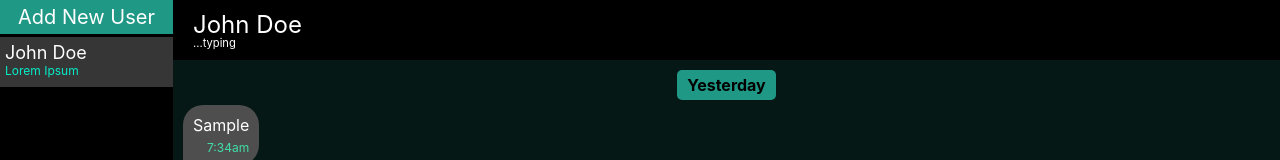
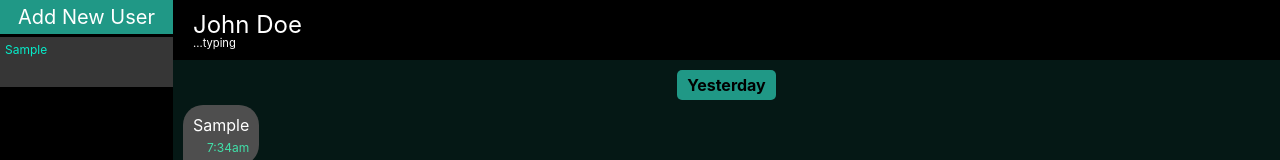
Before and after one commit to onfranciis/chatvoid, a React app: page / in a window 1280 px wide. Both pictures are taken after typing "Sample" into the empty fields and a click on the button "Send". Shown: the top 160 px of the page. Built offline with nearby package versions, Linux system fonts and the light colour scheme; the HTML template or start-up script is replaced by a standard one.

Commit message:
fix: make ChatListCard dynamic

```diff
--- a/src/components/chatList/ChatListCard.tsx
+++ b/src/components/chatList/ChatListCard.tsx
@@ -1,8 +1,13 @@
-const ChatListCard = () => {
+type ChatListCardPropType = {
+  Name: string;
+  LastMessage: string;
+};
+
+const ChatListCard = ({ Name, LastMessage }: ChatListCardPropType) => {
   return (
     <div className="ChatListCard">
-      <p className="Name">John Doe</p>
-      <p className="Message">Lorem Ipsum</p>
+      <p className="Name">{Name}</p>
+      <p className="Message">{LastMessage}</p>
     </div>
   );
 };
```
